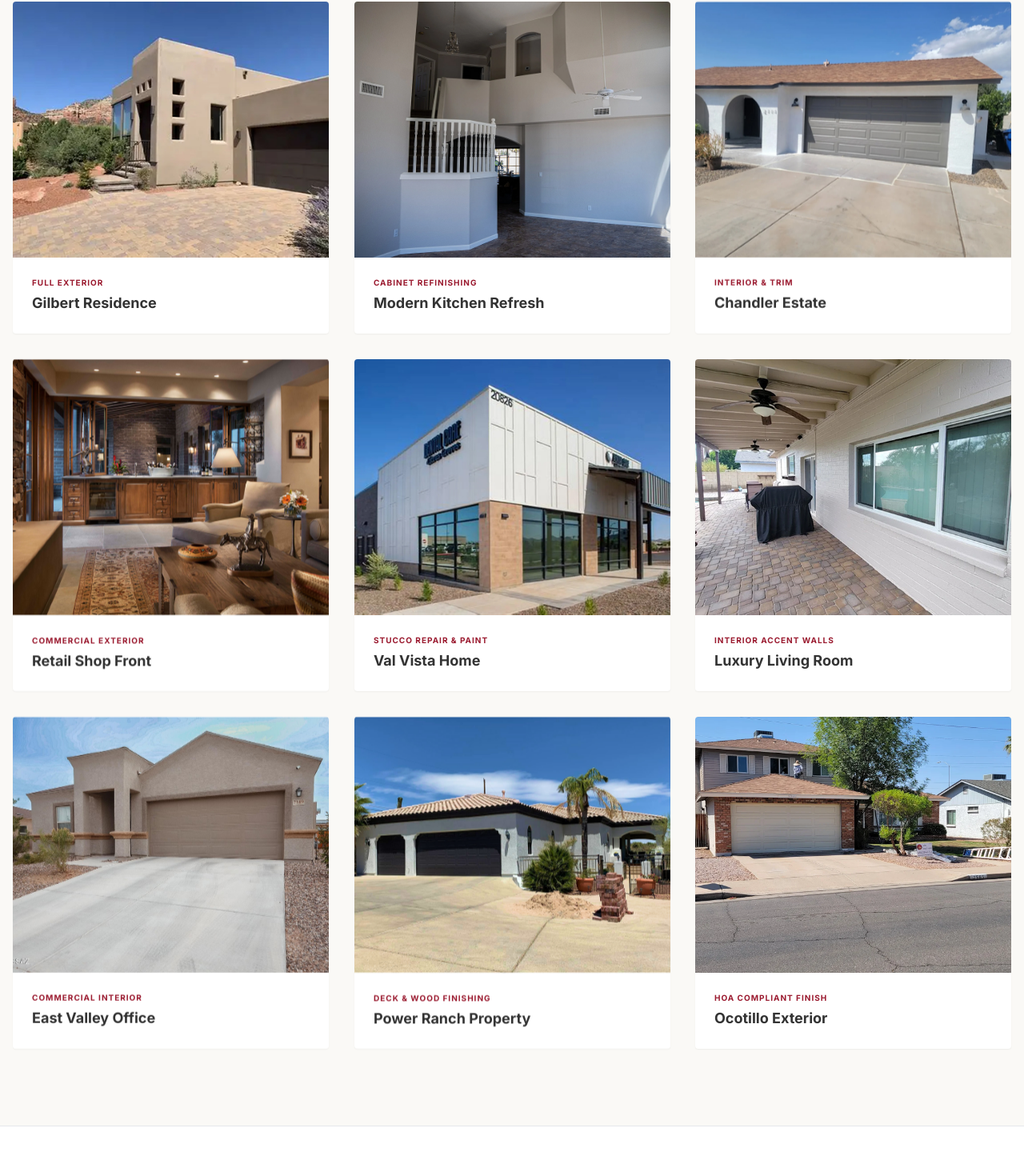
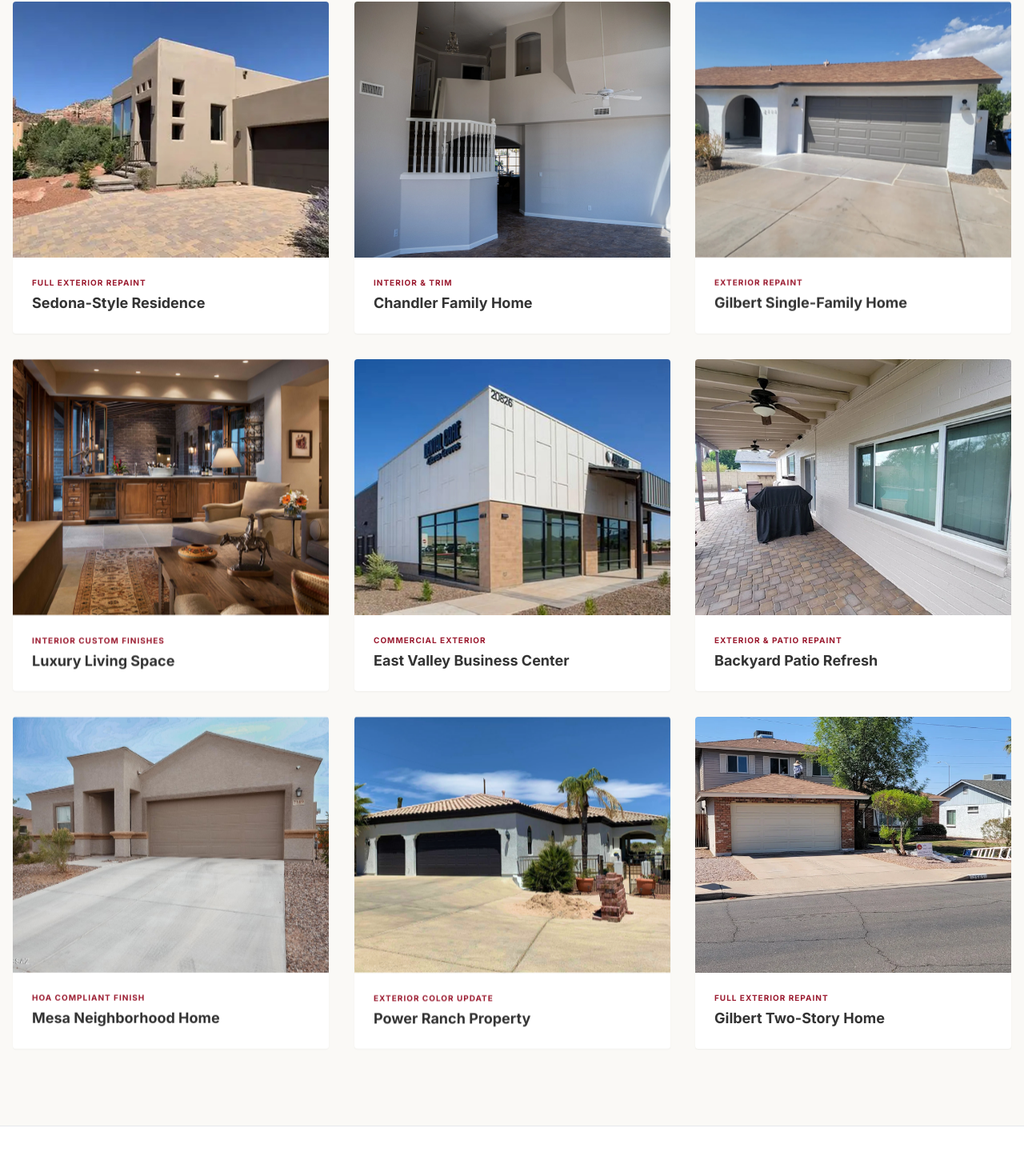
Before and after one commit to louie-stack/Cardinal-Painting, a React (Vite) app: page /#/portfolio in a window 1280 px wide. Shown: the part 378-1848 px from the top of the page at 80% size. Built offline with nearby package versions, Linux system fonts and the light colour scheme.

Commit message:
Update Portfolio.tsx

```diff
--- a/pages/Portfolio.tsx
+++ b/pages/Portfolio.tsx
@@ -2,15 +2,51 @@ import React from 'react';
 
 const Portfolio: React.FC = () => {
   const projects = [
-    { title: "Gilbert Residence", type: "Full Exterior", img: "/images/portfolio-1.jpg" },
-    { title: "Modern Kitchen Refresh", type: "Cabinet Refinishing", img: "/images/portfolio-2.jpg" },
-    { title: "Chandler Estate", type: "Interior & Trim", img: "/images/portfolio-3.jpg" },
-    { title: "Retail Shop Front", type: "Commercial Exterior", img: "/images/portfolio-4.jpg" },
-    { title: "Val Vista Home", type: "Stucco Repair & Paint", img: "/images/portfolio-5.jpg" },
-    { title: "Luxury Living Room", type: "Interior Accent Walls", img: "/images/portfolio-6.jpg" },
-    { title: "East Valley Office", type: "Commercial Interior", img: "/images/portfolio-7.jpg" },
-    { title: "Power Ranch Property", type: "Deck & Wood Finishing", img: "/images/portfolio-8.jpg" },
-    { title: "Ocotillo Exterior", type: "HOA Compliant Finish", img: "/images/portfolio-9.jpg" },
+    {
+      title: "Sedona-Style Residence",
+      type: "Full Exterior Repaint",
+      img: "/images/portfolio-1.jpg"
+    },
+    {
+      title: "Chandler Family Home",
+      type: "Interior & Trim",
+      img: "/images/portfolio-2.jpg"
+    },
+    {
+      title: "Gilbert Single-Family Home",
+      type: "Exterior Repaint",
+      img: "/images/portfolio-3.jpg"
+    },
+    {
+      title: "Luxury Living Space",
+      type: "Interior Custom Finishes",
+      img: "/images/portfolio-4.jpg"
+    },
+    {
+      title: "East Valley Business Center",
+      type: "Commercial Exterior",
+      img: "/images/portfolio-5.jpg"
+    },
+    {
+      title: "Backyard Patio Refresh",
+      type: "Exterior & Patio Repaint",
+      img: "/images/portfolio-6.jpg"
+    },
+    {
+      title: "Mesa Neighborhood Home",
+      type: "HOA Compliant Finish",
+      img: "/images/portfolio-7.jpg"
+    },
+    {
+      title: "Power Ranch Property",
+      type: "Exterior Color Update",
+      img: "/images/portfolio-8.jpg"
+    },
+    {
+      title: "Gilbert Two-Story Home",
+      type: "Full Exterior Repaint",
+      img: "/images/portfolio-9.jpg"
+    },
   ];
 
   return (
@@ -40,6 +76,7 @@ const Portfolio: React.FC = () => {
                 />
                 <div className="absolute inset-0 bg-black/0 group-hover:bg-black/20 transition-all"></div>
               </div>
+
               <div className="p-6">
                 <p className="text-[#9B1B30] text-[10px] font-bold uppercase tracking-widest mb-1">
                   {project.type}
```
